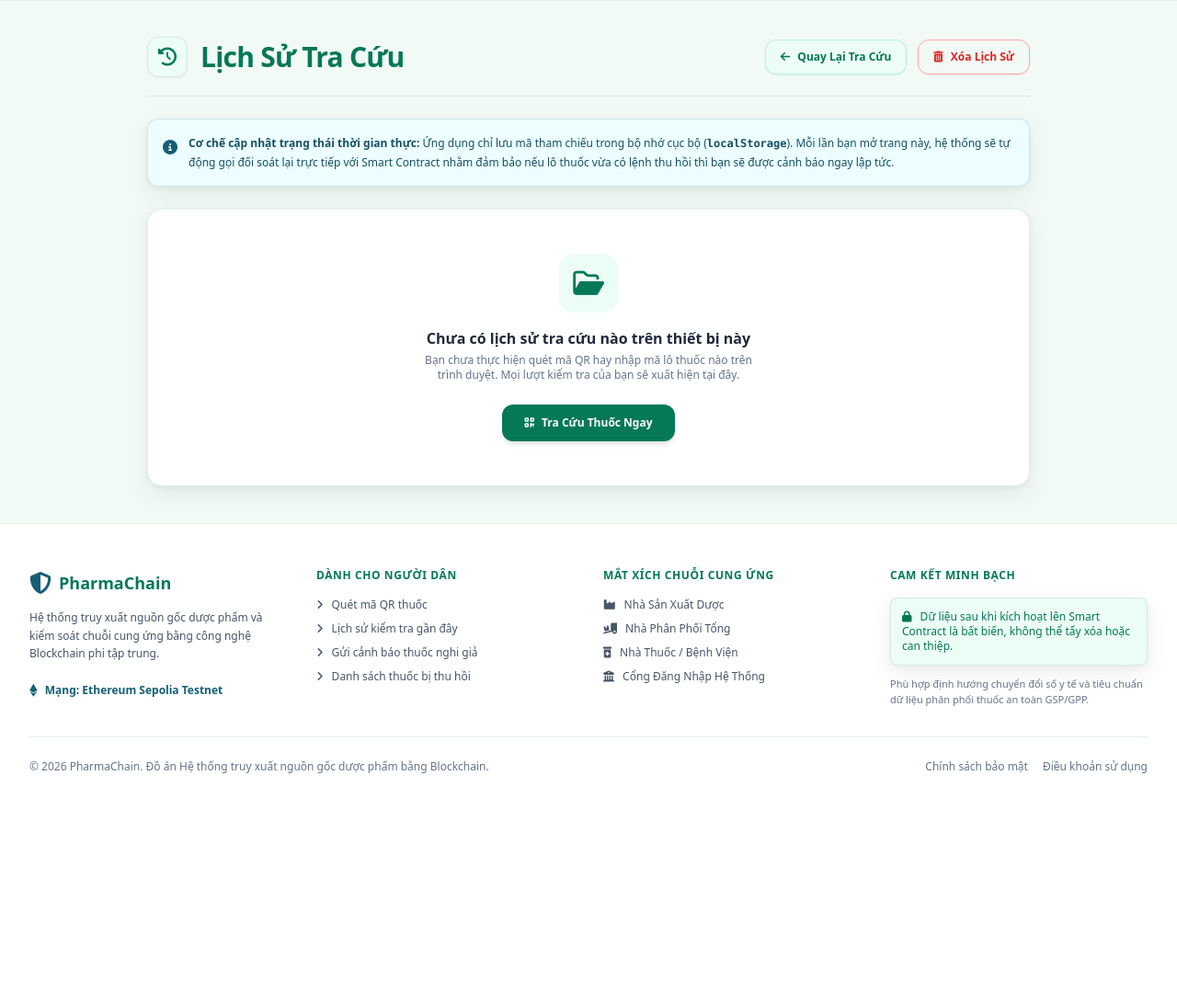
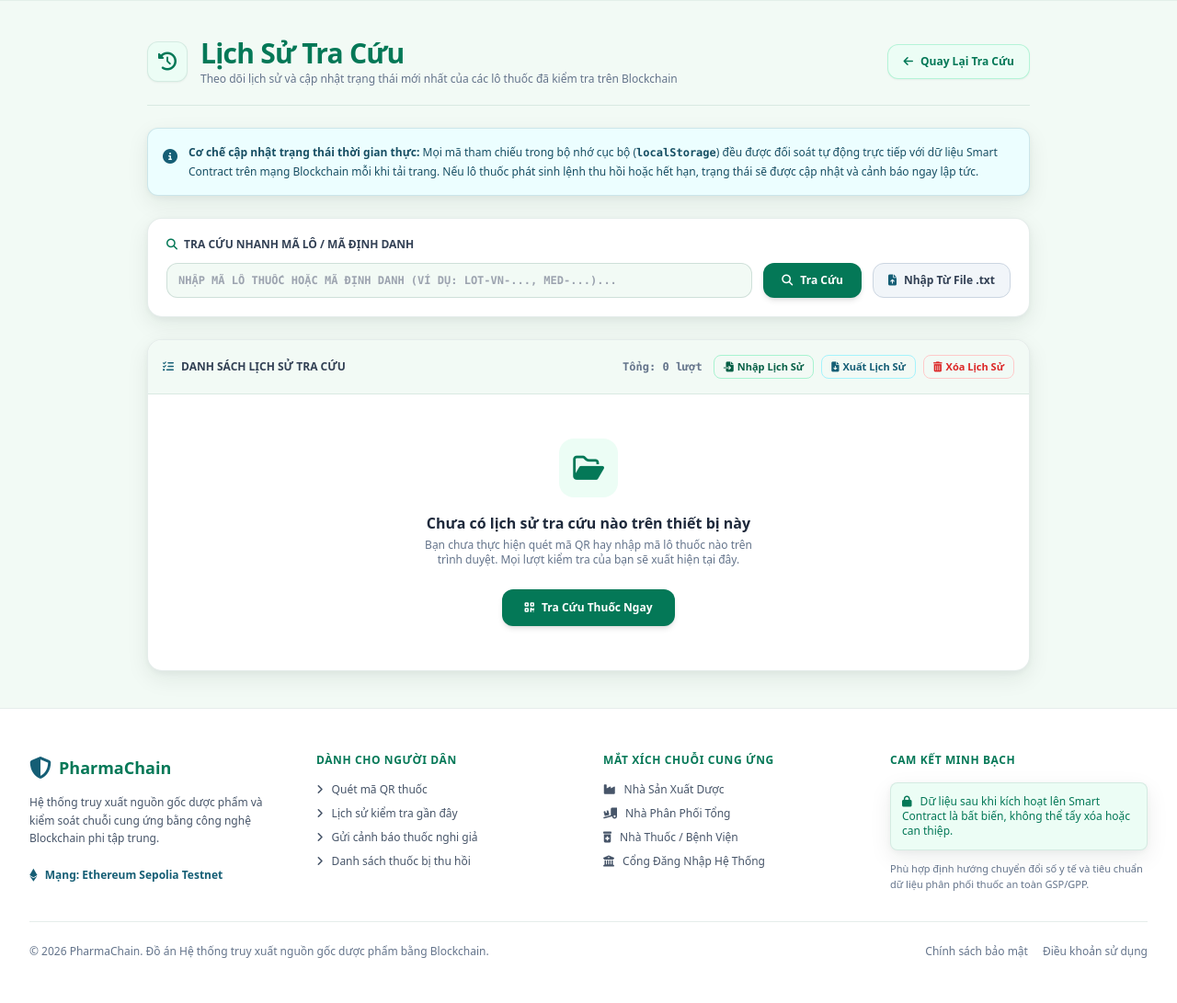
Before and after one commit to Ltnha/truy_xuat_thuoc, a Laravel app: page /lich-su-tra-cuu in a window 1280 px wide. Shown: the part 65-1156 px from the top of the page at 92% size. Before the commit the page ends 906 px from the top, so only its background shows below. Run offline with Laravel 12, Linux system fonts and the light colour scheme; some libraries are stand-ins or nearby versions.

Commit message:
them nut in nhap xuat, chinh trang thai, xem tra cuu, sua lich su xem

```diff
--- a/resources/views/nguoiTieuDung/lichSuTraCuu.blade.php
+++ b/resources/views/nguoiTieuDung/lichSuTraCuu.blade.php
@@ -8,65 +8,94 @@
 
 <main class="flex-1 py-10 px-4 sm:px-6 lg:px-8 max-w-5xl mx-auto w-full space-y-6">
 
-    <!-- TIÊU ĐỀ TRANG CĂN CHỈNH MỚI + CỤM NÚT HÀNH ĐỘNG -->
+    <!-- TIÊU ĐỀ TRANG + NÚT QUAY LẠI TRA CỨU -->
     <div class="flex flex-col sm:flex-row sm:items-center justify-between gap-4 border-b border-emerald-900/10 pb-5">
-        <!-- Tiêu đề trang (gọn gàng, không còn phụ đề) -->
         <div class="flex items-center gap-3.5">
             <div class="w-11 h-11 rounded-xl bg-emerald-50 text-emerald-700 flex items-center justify-center text-xl shrink-0 shadow-sm border border-emerald-900/10">
                 <i class="fa-solid fa-clock-rotate-left"></i>
             </div>
-            <h1 class="text-2xl sm:text-3xl font-extrabold text-emerald-700 tracking-tight">
-                Lịch Sử Tra Cứu
-            </h1>
+            <div>
+                <h1 class="text-2xl sm:text-3xl font-extrabold text-emerald-700 tracking-tight">
+                    Lịch Sử Tra Cứu
+                </h1>
+                <p class="text-xs text-slate-500 mt-0.5">Theo dõi lịch sử và cập nhật trạng thái mới nhất của các lô thuốc đã kiểm tra trên Blockchain</p>
+            </div>
         </div>
 
-        <!-- Cụm nút hành động bên phải -->
+        <!-- Cụm nút quay lại trang tra cứu -->
         <div class="flex items-center gap-3">
-            <!-- Nút Quay lại trang tra cứu -->
             <a href="{{ route('tra-cuu') }}" class="inline-flex items-center justify-center gap-2 px-4 py-2.5 rounded-xl bg-emerald-50 hover:bg-emerald-100 text-emerald-700 border border-emerald-200/80 text-xs font-bold transition-all shadow-sm">
                 <i class="fa-solid fa-arrow-left"></i> Quay Lại Tra Cứu
             </a>
+        </div>
+    </div>
 
-            <!-- Nút Xóa lịch sử (Desktop) -->
-            <button type="button" id="nutXoaLichSu" class="hidden sm:inline-flex items-center justify-center gap-2 px-4 py-2.5 rounded-xl border border-red-300 text-red-600 hover:bg-red-50 text-xs font-bold transition-all shadow-sm">
-                <i class="fa-solid fa-trash-can"></i> Xóa Lịch Sử
-            </button>
+    <!-- KHUNG THÔNG BÁO TRẠNG THÁI INLINE -->
+    <div id="thongBaoPublic" class="hidden p-3.5 rounded-xl border text-xs font-semibold flex items-center justify-between gap-3 transition-all">
+        <div class="flex items-center gap-2">
+            <i id="iconThongBaoPublic" class="fa-solid fa-circle-info"></i>
+            <span id="noiDungThongBaoPublic"></span>
         </div>
+        <button type="button" id="dongThongBaoPublic" class="opacity-70 hover:opacity-100 cursor-pointer">
+            <i class="fa-solid fa-xmark"></i>
+        </button>
     </div>
 
     <!-- BANNER CHÚ THÍCH CƠ CHẾ BẢO VỆ DỮ LIỆU -->
     <div class="p-4 rounded-xl bg-cyan-50 border border-cyan-800/15 flex items-start gap-3 bong-xanh">
         <i class="fa-solid fa-circle-info text-cyan-800 text-base mt-0.5 shrink-0"></i>
         <div class="text-xs text-cyan-900 leading-relaxed">
-            <strong>Cơ chế cập nhật trạng thái thời gian thực:</strong> Ứng dụng chỉ lưu mã tham chiếu trong bộ nhớ cục bộ (<code class="font-mono font-bold">localStorage</code>). Mỗi lần bạn mở trang này, hệ thống sẽ tự động gọi đối soát lại trực tiếp với Smart Contract nhằm đảm bảo nếu lô thuốc vừa có lệnh thu hồi thì bạn sẽ được cảnh báo ngay lập tức.
+            <strong>Cơ chế cập nhật trạng thái thời gian thực:</strong> Mọi mã tham chiếu trong bộ nhớ cục bộ (<code class="font-mono font-bold">localStorage</code>) đều được đối soát tự động trực tiếp với dữ liệu Smart Contract trên mạng Blockchain mỗi khi tải trang. Nếu lô thuốc phát sinh lệnh thu hồi hoặc hết hạn, trạng thái sẽ được cập nhật và cảnh báo ngay lập tức.
         </div>
     </div>
 
-    <!-- KHUNG CHỨA DANH SÁCH LỊCH SỬ HOẶC THÔNG BÁO RỖNG -->
+    <!-- KHUNG 1: TRA CỨU NHANH & NHẬP TỪ FILE .TXT (ĐỒNG BỘ VỚI LỊCH SỬ BÁO CÁO) -->
+    <div class="bg-white p-5 rounded-2xl border border-emerald-900/10 bong-xanh space-y-3">
+        <span class="font-bold text-slate-700 uppercase text-xs block">
+            <i class="fa-solid fa-magnifying-glass text-emerald-700 mr-1"></i> Tra Cứu Nhanh Mã Lô / Mã Định Danh
+        </span>
+        <div class="flex flex-col sm:flex-row gap-3">
+            <div class="flex-1 relative">
+                <input type="text" id="oTraCuuThuCong" placeholder="Nhập mã lô thuốc hoặc mã định danh (Ví dụ: LOT-VN-..., MED-...)..." class="w-full pl-3 pr-3 py-2.5 bg-nenChinh border border-emerald-900/15 rounded-xl font-mono uppercase font-semibold text-xs text-slate-900 focus:bg-white focus:border-emerald-700 outline-none">
+            </div>
+            <button type="button" id="nutTraCuuThuCong" class="px-5 py-2.5 bg-emerald-700 hover:bg-emerald-800 text-white font-bold text-xs rounded-xl shadow-md transition-all flex items-center justify-center gap-2 cursor-pointer">
+                <i class="fa-solid fa-search"></i> Tra Cứu
+            </button>
+            <label class="px-4 py-2.5 bg-slate-100 hover:bg-slate-200 text-slate-700 font-bold text-xs rounded-xl border border-slate-300 transition-all flex items-center justify-center gap-2 cursor-pointer shrink-0">
+                <i class="fa-solid fa-file-arrow-up text-cyan-800"></i> Nhập Từ File .txt
+                <input type="file" id="inputUploadFileTxt" accept=".txt" class="hidden">
+            </label>
+        </div>
+    </div>
+
+    <!-- KHUNG 2: BẢNG LỊCH SỬ TRA CỨU KÈM THANH CÔNG CỤ NHẬP / XUẤT / XÓA -->
     <div class="bg-white rounded-2xl border border-emerald-900/10 bong-xanh overflow-hidden">
+        <div class="p-4 bg-nenChinh border-b border-emerald-900/10 flex flex-col sm:flex-row items-start sm:items-center justify-between gap-2 text-xs">
+            <span class="font-bold text-slate-700 uppercase flex items-center gap-2">
+                <i class="fa-solid fa-list-check text-cyan-800"></i> Danh Sách Lịch Sử Tra Cứu
+            </span>
+            <div class="flex items-center gap-2 flex-wrap">
+                <span class="font-bold text-slate-500 font-mono mr-1">Tổng: <span id="soLuongTraCuuBadge">0</span> lượt</span>
+
+                <label class="px-2.5 py-1 text-[11px] font-bold text-emerald-800 hover:text-emerald-900 hover:bg-emerald-50 rounded-lg border border-emerald-200 transition-all cursor-pointer flex items-center gap-1">
+                    <i class="fa-solid fa-file-import"></i> Nhập Lịch Sử
+                    <input type="file" id="inputNhapLichSuTxt" accept=".txt" class="hidden">
+                </label>
+
+                <button type="button" id="nutXuatLichSuPublic" class="px-2.5 py-1 text-[11px] font-bold text-cyan-800 hover:text-cyan-900 hover:bg-cyan-50 rounded-lg border border-cyan-200 transition-all cursor-pointer flex items-center gap-1">
+                    <i class="fa-solid fa-file-arrow-down"></i> Xuất Lịch Sử
+                </button>
+
+                <button type="button" id="nutXoaLichSuPublic" class="px-2.5 py-1 text-[11px] font-bold text-red-600 hover:text-red-800 hover:bg-red-50 rounded-lg border border-red-200 transition-all cursor-pointer flex items-center gap-1">
+                    <i class="fa-solid fa-trash-can"></i> Xóa Lịch Sử
+                </button>
+            </div>
+        </div>
 
         <!-- Trạng thái đang tải dữ liệu (Loading skeleton) -->
         <div id="khungDangTai" class="p-8 text-center space-y-3">
             <i class="fa-solid fa-circle-notch fa-spin text-3xl text-emerald-700"></i>
             <p class="text-xs font-semibold text-slate-600">Đang đối soát trạng thái mới nhất từ Blockchain...</p>
-        </div>
-
-        <!-- Bảng danh sách khi có dữ liệu -->
-        <div id="khungBangLichSu" class="hidden overflow-x-auto">
-            <table class="w-full text-left border-collapse text-xs">
-                <thead>
-                    <tr class="bg-nenChinh text-slate-600 uppercase tracking-wider border-b border-emerald-900/10">
-                        <th class="py-3.5 px-4 font-bold">Tên Thuốc / Sản Phẩm</th>
-                        <th class="py-3.5 px-4 font-bold">Mã Đã Tra</th>
-                        <th class="py-3.5 px-4 font-bold">Trạng Thái Hiện Tại</th>
-                        <th class="py-3.5 px-4 font-bold">Thời Điểm Đã Tra</th>
-                        <th class="py-3.5 px-4 font-bold text-center">Hành Động</th>
-                    </tr>
-                </thead>
-                <tbody id="thanBangLichSu" class="divide-y divide-slate-100 font-medium">
-                    <!-- Các dòng sẽ được JavaScript render tại đây -->
-                </tbody>
-            </table>
         </div>
 
         <!-- MÀN HÌNH THÔNG BÁO KHI DANH SÁCH RỖNG -->
@@ -87,13 +116,21 @@
             </div>
         </div>
 
-    </div>
-
-    <!-- Nút Xóa lịch sử dành riêng cho màn hình Mobile (nằm cuối trang) -->
-    <div class="sm:hidden text-center">
-        <button type="button" id="nutXoaLichSuMobile" class="hidden w-full py-3 rounded-xl border border-red-300 text-red-600 hover:bg-red-50 text-xs font-bold transition-all shadow-sm">
-            <i class="fa-solid fa-trash-can mr-1.5"></i> Xóa Tất Cả Lịch Sử
-        </button>
+        <!-- Bảng danh sách khi có dữ liệu -->
+        <div id="khungBangLichSu" class="hidden overflow-x-auto">
+            <table class="w-full text-left border-collapse text-xs">
+                <thead>
+                    <tr class="bg-slate-50 text-slate-600 uppercase tracking-wider border-b border-slate-100 text-[11px]">
+                        <th class="py-3 px-4 font-bold">Tên Thuốc / Sản Phẩm</th>
+                        <th class="py-3 px-4 font-bold">Mã Đã Tra</th>
+                        <th class="py-3 px-4 font-bold">Trạng Thái Hiện Tại</th>
+                        <th class="py-3 px-4 font-bold">Thời Điểm Đã Tra</th>
+                        <th class="py-3 px-4 font-bold text-center">Hành Động</th>
+                    </tr>
+                </thead>
+                <tbody id="thanBangLichSu" class="divide-y divide-slate-100 font-medium"></tbody>
+            </table>
+        </div>
     </div>
 
 </main>
```
Also changed, not shown: resources/views/nguoiTieuDung/traCuuNguonGoc.blade.php (+9 -4 lines), public/assets/css/nguoiTieuDung/traCuuNguonGoc.css, public/assets/js/nguoiTieuDung/lichSuTraCuu.js, public/assets/js/nguoiTieuDung/traCuuNguonGoc.js.
